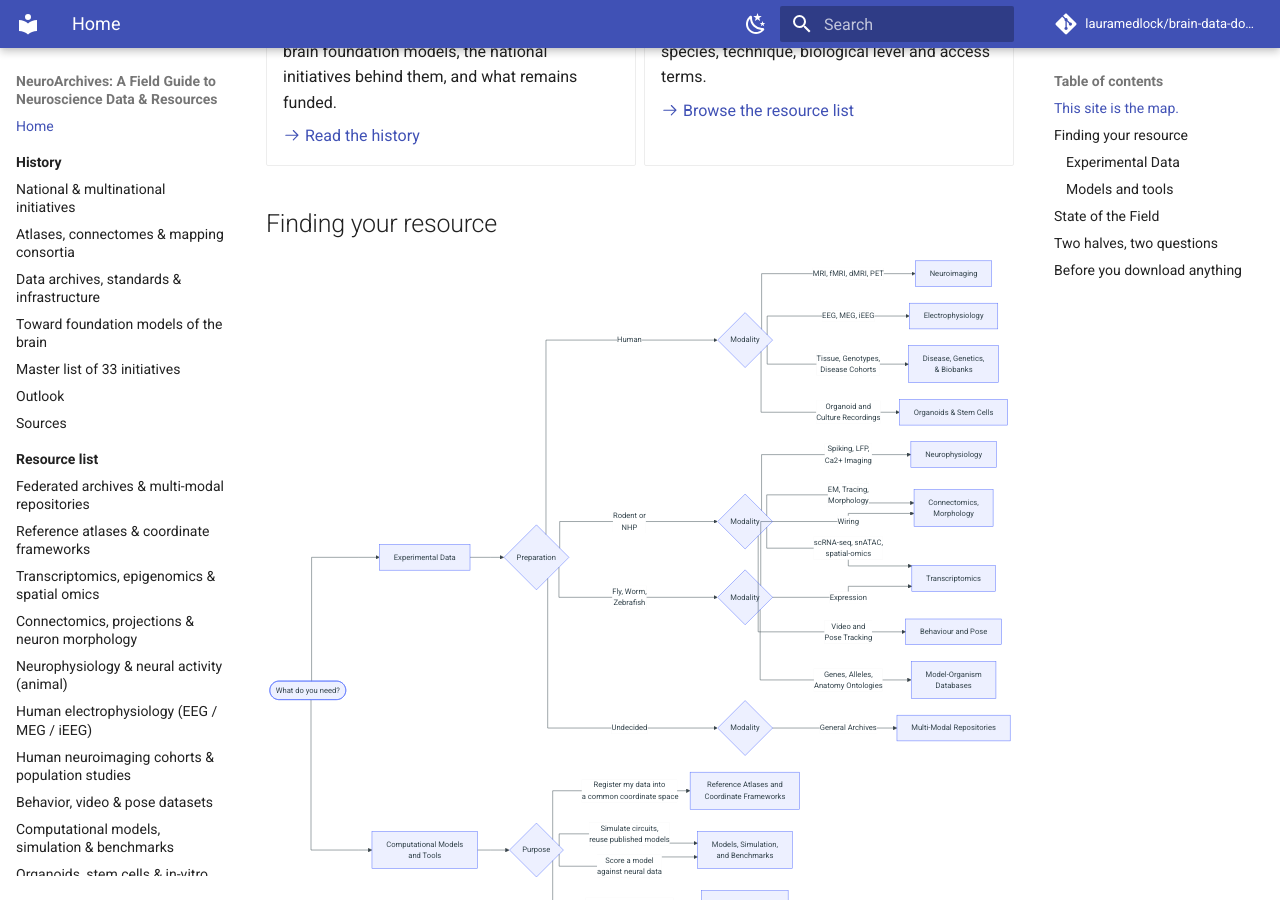
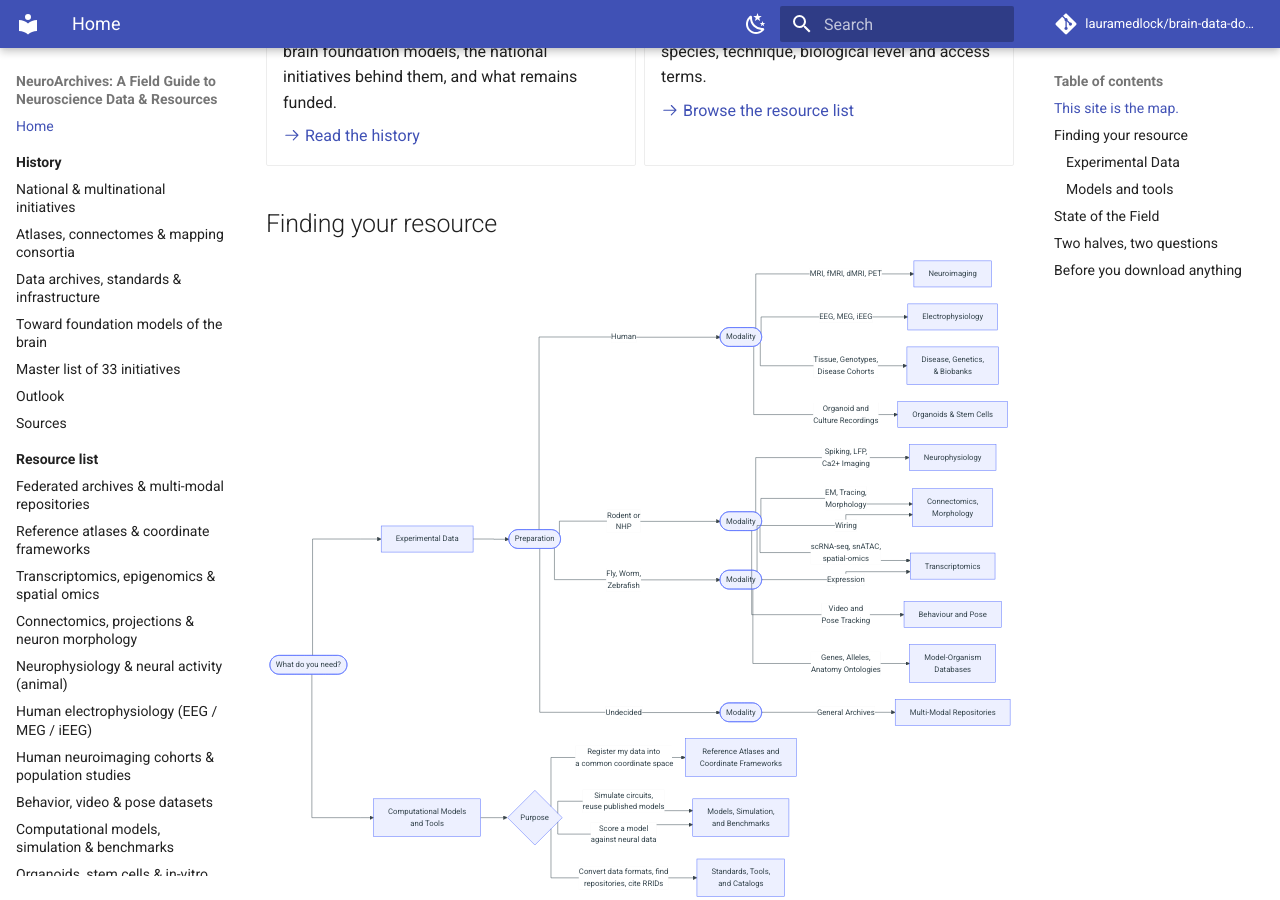
Before and after one commit to lauramedlock/neuroarchives, an MkDocs documentation site: the page built from docs/index.md, in a window 1280 px wide and 900 px high, scrolled down 731 px. Built offline with MkDocs 1.6.1 and Material for MkDocs 9.7.7, drawn with Linux system fonts in a browser that asks for light colours; comment, search, counter and statistics services are not loaded.

```diff
--- a/docs/index.md
+++ b/docs/index.md
@@ -45,11 +45,11 @@ flowchart LR
     START --> EXP[Experimental Data]
     START --> MOD[Computational Models<br>and Tools]
 
-    EXP --> PREP{Preparation}
-    PREP -->|Human| HU{Modality}
-    PREP -->|Rodent or<br>NHP| RO{Modality}
-    PREP -->|Fly, Worm,<br>Zebrafish| INV{Modality}
-    PREP -->|Undecided| GEN{Modality}
+    EXP --> PREP([Preparation])
+    PREP -->|Human| HU([Modality])
+    PREP -->|Rodent or<br>NHP| RO([Modality])
+    PREP -->|Fly, Worm,<br>Zebrafish| INV([Modality])
+    PREP -->|Undecided| GEN([Modality])
 
     HU -->|MRI, fMRI, dMRI, PET| E1[Neuroimaging]
     HU -->|EEG, MEG, iEEG| E2[Electrophysiology]
```
